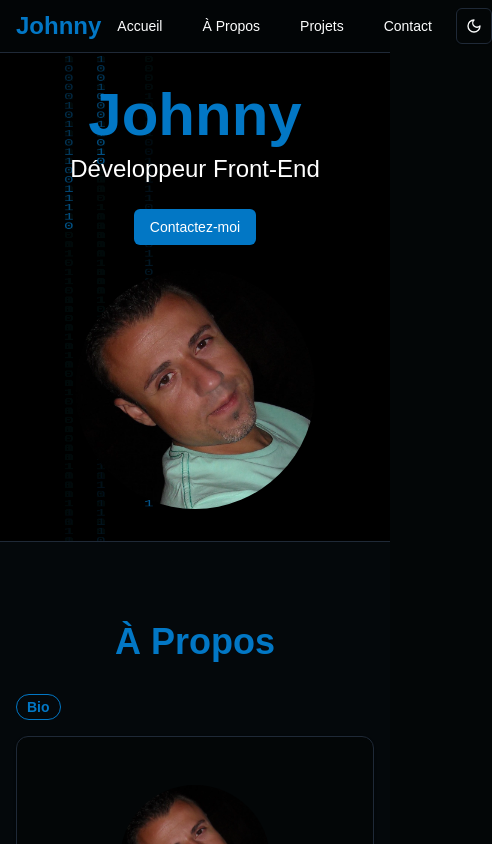
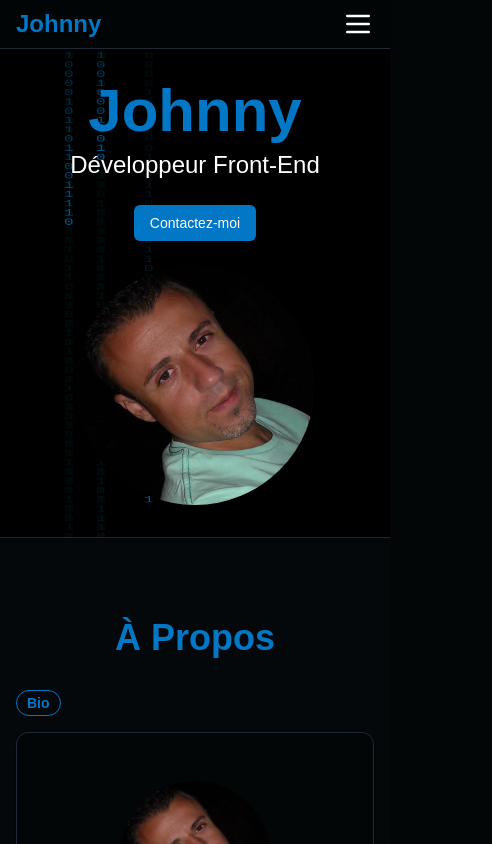
Before and after one commit to john-ld/portfolio-john-ld, a Next.js app: page / in a window 390 px wide. Shown: the top 844 px of the page, 492 px wide, since content can reach past the window. Built offline with nearby package versions, Linux system fonts and the light colour scheme.

Commit message:
mise à jour navbar responsive

```diff
--- a/components/About/Bio.tsx
+++ b/components/About/Bio.tsx
@@ -19,7 +19,6 @@ export default function Bio() {
           <Image
             src={`/profile.webp`}
             alt={"Profile picture"}
-            priority
             width={150}
             height={150}
             className="rounded-full object-cover"
--- a/components/Header/Nav.tsx
+++ b/components/Header/Nav.tsx
@@ -1,11 +1,23 @@
-import React from "react";
+"use client";
+import { useState } from "react";
 import { Button } from "../ui/button";
 import Link from "next/link";
 import { ModeToggle } from "../theme/ModeToggle";
+import { MenuIcon, X } from "lucide-react";
 
 export default function Nav() {
+  const [menuOpen, setMenuOpen] = useState(false);
+
+  const toggleMenu = () => {
+    setMenuOpen(!menuOpen);
+  };
+
+  const handleCloseMenu = () => {
+    setMenuOpen(false);
+  };
   return (
-    <nav className="flex gap-2">
+    <div>
+      <nav className="flex gap-2 max-sm:hidden">
         <Link href={"#home"}>
           <Button variant={"ghost"} className="hover:bg-primary/40">
             Accueil
@@ -28,5 +40,42 @@ export default function Nav() {
         </Link>
         <ModeToggle />
       </nav>
+      <div className="flex gap-2 sm:hidden">
+        <button onClick={toggleMenu} className="p-0">
+          {!menuOpen ? (
+            <MenuIcon className="size-8" />
+          ) : (
+            <X className="size-8" />
+          )}
+        </button>
+      </div>
+      {menuOpen && (
+        <div className="absolute top-18 left-0 right-0 bg-background z-40 sm:hidden flex flex-col p-5 border-t border-b border-accent-foreground/30 items-end">
+          <Link href={"#home"}>
+            <Button variant={"ghost"} onClick={handleCloseMenu}>
+              Accueil
+            </Button>
+          </Link>
+          <Link href={"#about"}>
+            <Button variant={"ghost"} onClick={handleCloseMenu}>
+              À Propos
+            </Button>
+          </Link>
+          <Link href={"#projects"}>
+            <Button variant={"ghost"} onClick={handleCloseMenu}>
+              Projets
+            </Button>
+          </Link>
+          <Link href={"#contact"}>
+            <Button variant={"ghost"} onClick={handleCloseMenu}>
+              Contact
+            </Button>
+          </Link>
+          <div className="w-full justify-end flex mr-4 mt-2">
+            <ModeToggle />
+          </div>
+        </div>
+      )}
+    </div>
   );
 }
```
Lines whose indentation alone changed are shown as unchanged.
